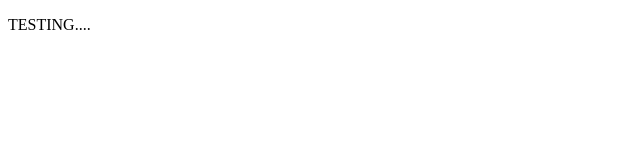
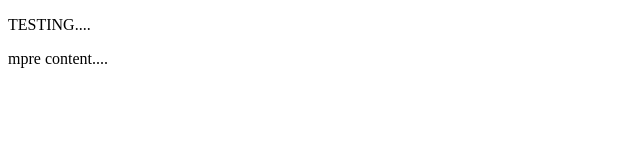
Before and after one commit to hubaway/hubaway.github.io, a plain HTML site: page index.html in a window 1280 px wide. Shown: the full height of the page, 0-640 px from the left. Drawn offline with Linux system fonts and the light colour scheme.

Commit message:
Update index.html

```diff
--- a/index.html
+++ b/index.html
@@ -5,5 +5,6 @@
   </head>
   <body>
     <p>TESTING....</p>
+    <p>mpre content....</p>
   </body>
 </html>
```
